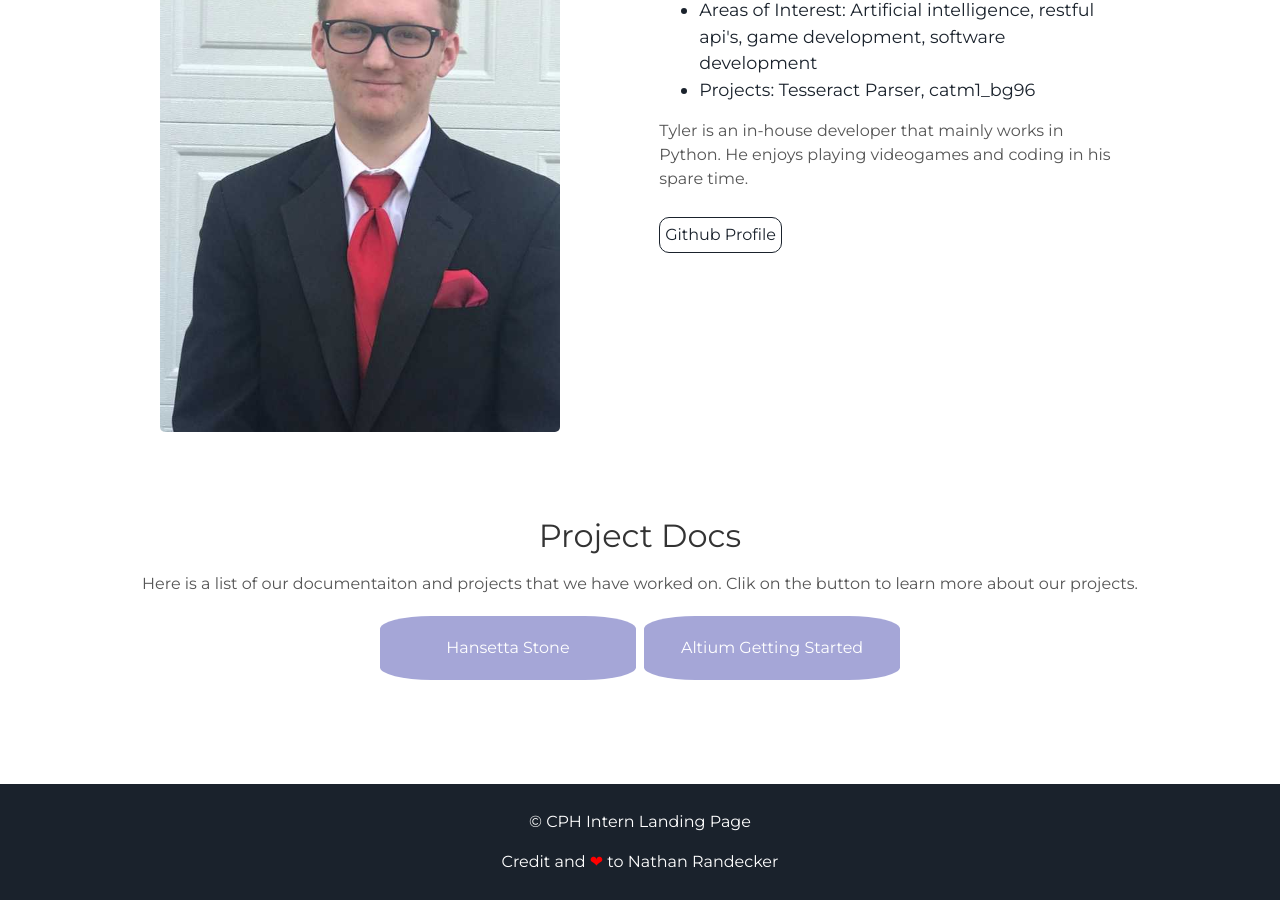
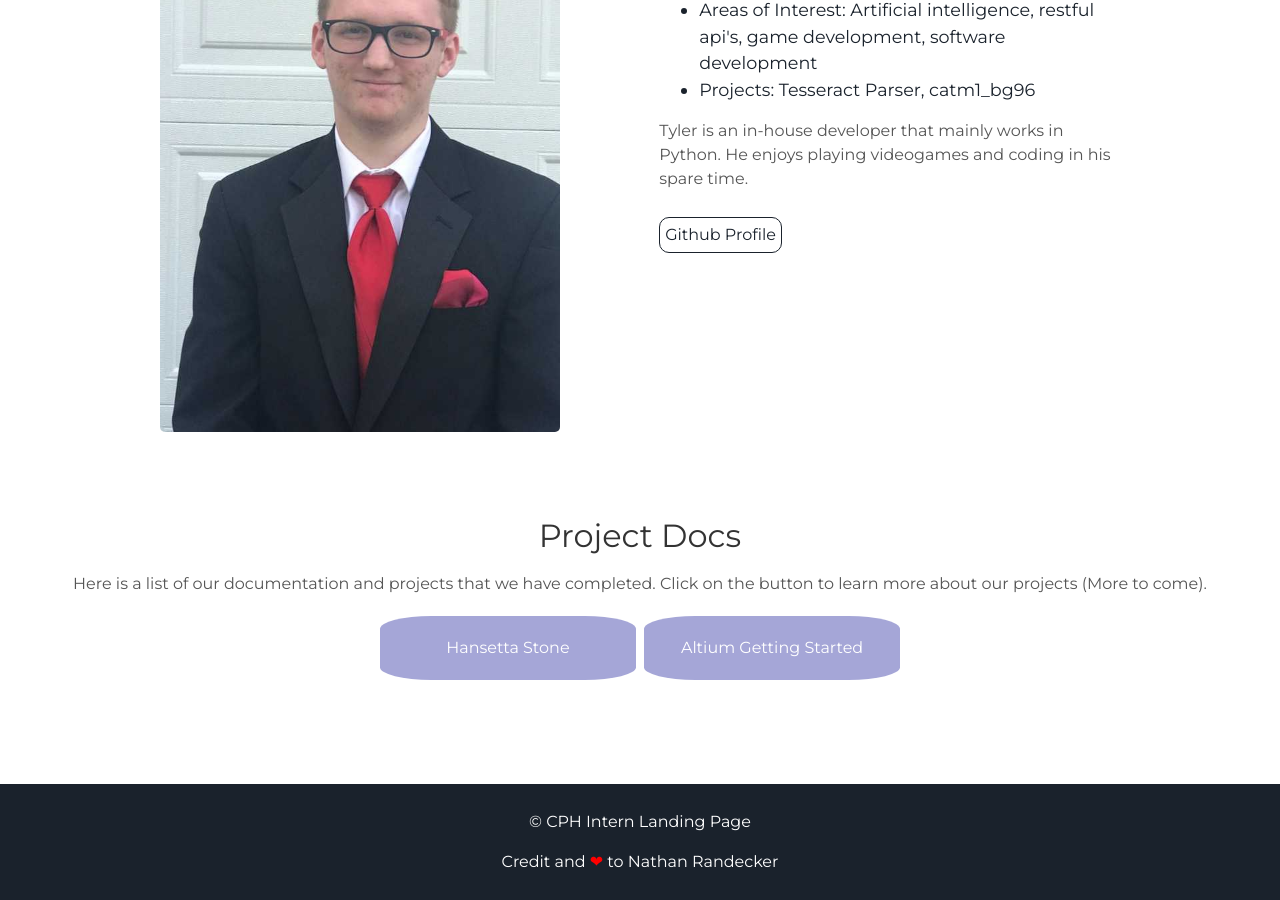
Before and after one commit to CPHT/CPH_Page, a Jekyll site: the page built from index.html, in a window 1280 px wide and 900 px high, scrolled down 6871 px. Built offline with Jekyll 4.4.1, drawn with Linux system fonts in a browser that asks for light colours.

Commit message:
Update projectdocs.html
fixed spelling errors

```diff
--- a/_includes/projectdocs.html
+++ b/_includes/projectdocs.html
@@ -2,8 +2,8 @@
     <h2>Project Docs</h2>
 </div>
 <div class="user-details">
-    <p>Here is a list of our documentaiton and projects that we have worked on. Clik on the button to
-        learn more about our projects.</p>
+    <p>Here is a list of our documentation and projects that we have completed. Click on the button to
+        learn more about our projects (More to come).</p>
         <a href="http://localhost:4000/DocumentationPractice/" class="button4">Hansetta Stone</a>
         <a href="http://localhost:4000/AltiumGettingStarted/" class="button4">Altium Getting Started</a>
 
```
